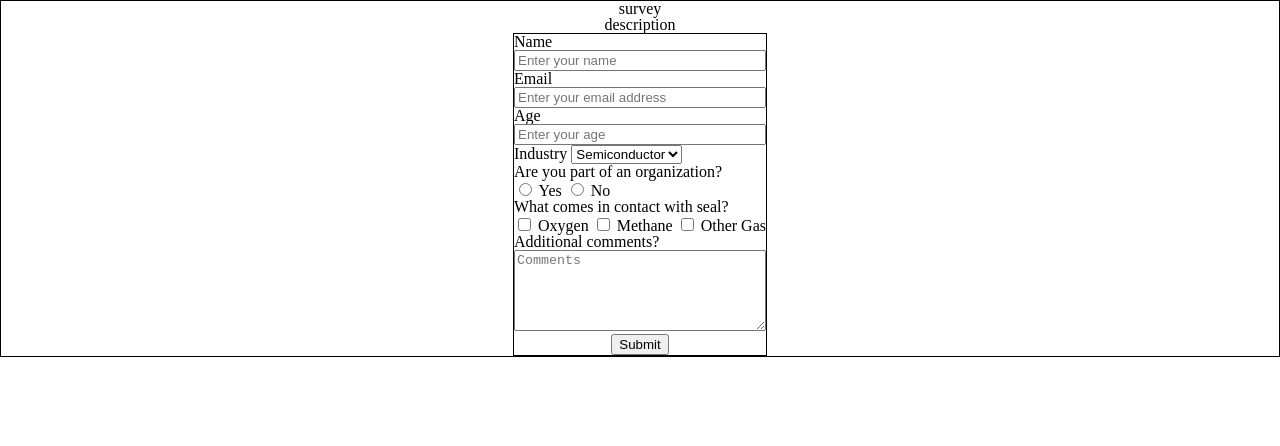
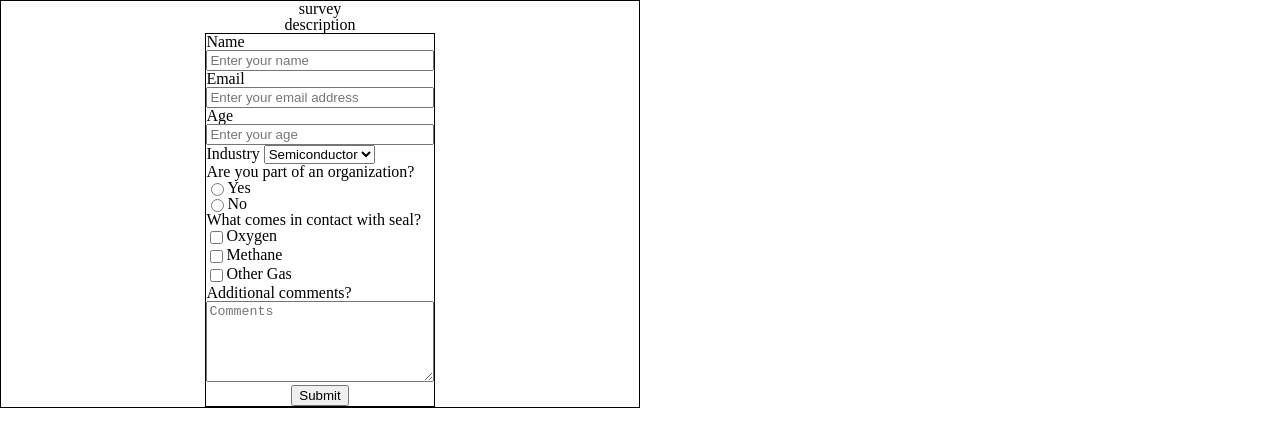
Before and after one commit to bcat4490/survey, a plain HTML site: page index.html in a window 1280 px wide. Drawn offline with Linux system fonts and the light colour scheme.

Commit message:
re-structured the radio buttons, specifically: put the input tags inside the label tags, and set label tags to flex

```diff
--- a/index.html
+++ b/index.html
@@ -42,22 +42,32 @@
                 </select>
             </div>
 
-            <div class="input-container">
+            <div class="input-container btn-container" >
                 <p>Are you part of an organization?</p>
-                <input type="radio" name="org" value="org-yes" id="org-yes">
-                <label for="org-yes">Yes</label>
-                <input type="radio" name="org" value="org-no" id="org-no">
-                <label for="org-np">No</label>
+                <label for="org-yes">
+                    <input type="radio" name="org" value="org-yes" id="org-yes">
+                    Yes
+                </label>
+                <label for="org-np">
+                    <input type="radio" name="org" value="org-no" id="org-no">
+                    No
+                </label>
             </div>
 
-            <div class="input-container">
+            <div class="input-container btn-container">
                 <p>What comes in contact with seal?</p>
-                <input type="checkbox" name="app-gas" value="oxygen" id="app-oxygen">
-                <label for="app-oxygen">Oxygen</label>
-                <input type="checkbox" name="app-gas" value="methane" id="methane-oxygen">
-                <label for="">Methane</label>
-                <input type="checkbox" name="app-gas" value="other-gas" id="other-gas">
-                <label for="">Other Gas</label>
+                <label for="app-oxygen">
+                    <input type="checkbox" name="app-gas" value="oxygen" id="app-oxygen">
+                    Oxygen
+                </label>
+                <label for="app-methane">
+                    <input type="checkbox" name="app-gas" value="methane" id="app-methane">
+                    Methane
+                </label>
+                <label for="other-gas">
+                    <input type="checkbox" name="app-gas" value="other-gas" id="other-gas">
+                    Other Gas
+                </label>
             </div>
 
             <div class="input-container">
--- a/styles.css
+++ b/styles.css
@@ -3,7 +3,7 @@ html, body {
 }
 
 #main {
-    width: 100%;
+    width: 50%;
     display: flex;
     flex-direction: column;
     align-items: center;
@@ -24,3 +24,7 @@ html, body {
 .input-container {
     width: 100%;
 }
+
+.btn-container label {
+    display: flex;
+}
```
